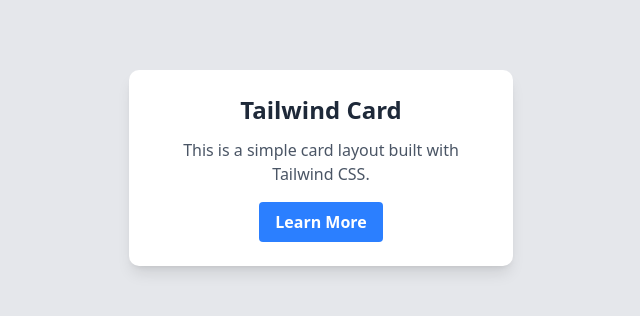
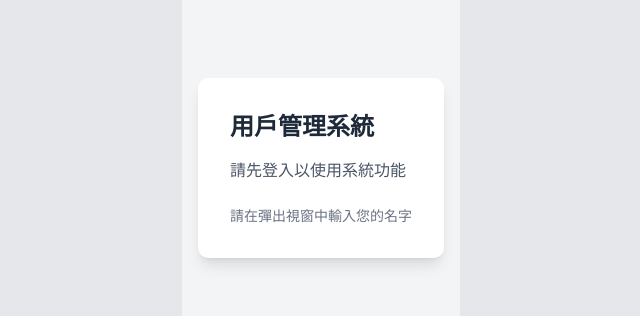
Before and after one commit to john-data-chen/websocket-template, a React (Vite) app: page / in a window 1280 px wide. Shown: the part 232-548 px from the top of the page, without its empty margins (319-959 px from the left). Built offline with nearby package versions, Linux system fonts and the light colour scheme.

Commit message:
feat: add main page

```diff
--- a/src/App.tsx
+++ b/src/App.tsx
@@ -1,13 +1,70 @@
+import { UsernameDialog } from './components/UsernameDialog';
+import { useSessionStore } from './stores/useSessionStore';
+
 function App() {
+  const { username, clearSession } = useSessionStore();
+
   return (
-    <div className="bg-white p-6 rounded-lg shadow-lg max-w-sm text-center">
-      <h2 className="text-2xl font-bold text-gray-800">Tailwind Card</h2>
-      <p className="text-gray-600 mt-3">
-        This is a simple card layout built with Tailwind CSS.
-      </p>
-      <button className="bg-blue-500 hover:bg-blue-700 text-white font-bold py-2 px-4 rounded mt-4">
-        Learn More
-      </button>
+    <div className="min-h-screen bg-gray-100 flex flex-col">
+      {/* 頂部歡迎訊息 */}
+      {username && (
+        <header className="bg-blue-600 text-white p-4 shadow-md">
+          <div className="container mx-auto flex justify-between items-center">
+            <h1 className="text-xl font-semibold">用戶管理系統</h1>
+            <div className="flex items-center gap-4">
+              <span className="text-sm bg-white/20 px-3 py-1 rounded-full">
+                歡迎, {username}!
+              </span>
+              <button
+                onClick={clearSession}
+                className="text-sm hover:underline"
+                title="登出"
+              >
+                登出
+              </button>
+            </div>
+          </div>
+        </header>
+      )}
+
+      {/* 主要內容 */}
+      <main className="flex-grow flex items-center justify-center p-4">
+        <div className="bg-white p-8 rounded-lg shadow-lg max-w-md w-full">
+          <h2 className="text-2xl font-bold text-gray-800 mb-4">
+            {username ? `你好, ${username}!` : '用戶管理系統'}
+          </h2>
+          <p className="text-gray-600 mb-6">
+            {username
+              ? '歡迎使用即時協作用戶管理系統'
+              : '請先登入以使用系統功能'}
+          </p>
+
+          <div className="space-y-4">
+            {username ? (
+              <>
+                <p className="text-sm text-gray-500">
+                  點擊下方按鈕開始管理用戶
+                </p>
+                <button
+                  className="w-full bg-blue-500 hover:bg-blue-600 text-white font-medium py-2 px-4 rounded-md transition-colors"
+                  onClick={() => {
+                    // 這裡可以添加點擊事件
+                  }}
+                >
+                  管理用戶
+                </button>
+              </>
+            ) : (
+              <p className="text-sm text-gray-500 text-center">
+                請在彈出視窗中輸入您的名字
+              </p>
+            )}
+          </div>
+        </div>
+      </main>
+
+      {/* 用戶名輸入對話框 */}
+      <UsernameDialog />
     </div>
   );
 }
```
